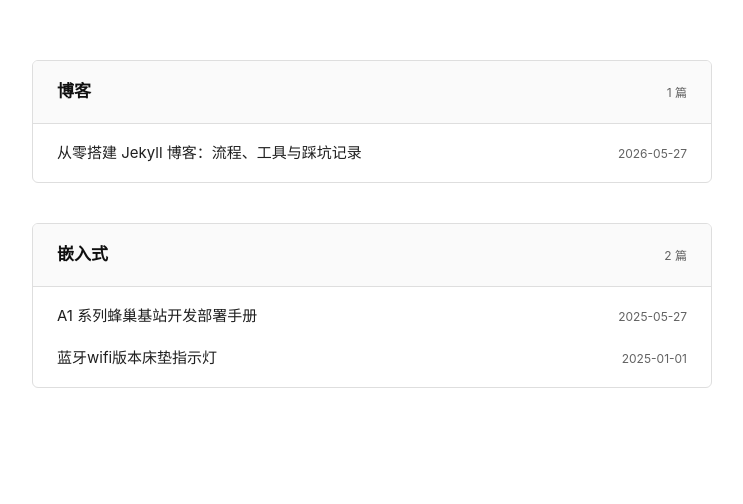
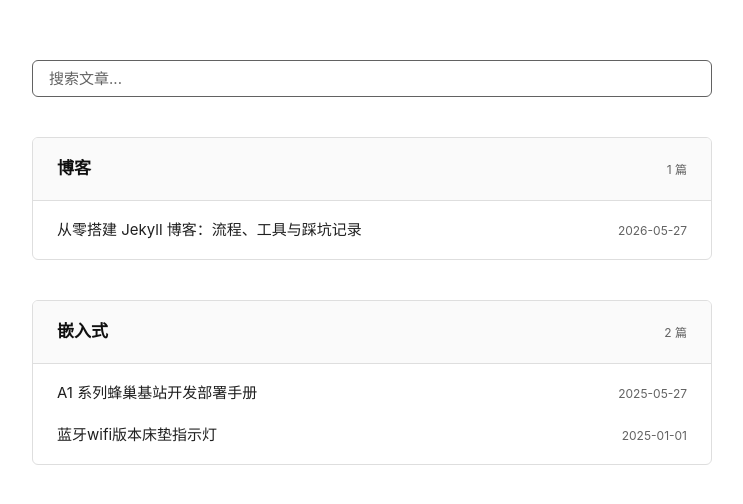
Before and after one commit to WuJaw/WuJaw.github.io, a Jekyll site: the page built from index.html, in a window 1280 px wide. Shown: the top 504 px of the page, without its empty margins (268-1011 px from the left). Built offline with Jekyll 4.4.1, drawn with Linux system fonts in a browser that asks for light colours.

Commit message:
添加搜索框：实时过滤文章标题和分类

```diff
--- a/_layouts/default.html
+++ b/_layouts/default.html
@@ -60,6 +60,37 @@
     max-width: 720px;
     margin: 0 auto;
     padding: 60px 20px 40px;
+  }
+
+  /* ========== 搜索框 ========== */
+  .search-box {
+    margin-bottom: var(--space-xl);
+  }
+
+  .search-input {
+    width: 100%;
+    padding: var(--space-sm) var(--space-md);
+    font-size: var(--fs-body);
+    font-family: inherit;
+    border: 1px solid var(--line);
+    border-radius: var(--radius);
+    background: var(--bg);
+    color: var(--ink);
+    outline: none;
+    transition: border-color 0.15s;
+  }
+
+  .search-input:focus {
+    border-color: var(--quiet);
+  }
+
+  .search-input::placeholder {
+    color: var(--quiet);
+  }
+
+  .cat-card.hidden,
+  .cat-articles li.hidden {
+    display: none;
   }
 
   /* ========== 分类索引页 ========== */
--- a/index.html
+++ b/index.html
@@ -2,19 +2,23 @@
 layout: default
 title: 文章
 ---
+<div class="search-box">
+  <input type="text" class="search-input" id="search" placeholder="搜索文章..." autofocus>
+</div>
+
 <div class="category-index">
   {% assign sorted_cats = site.categories | sort %}
   {% for category in sorted_cats %}
     {% assign cat_name = category[0] %}
     {% assign cat_posts = category[1] | sort: "date" | reverse %}
-  <div class="cat-card">
+  <div class="cat-card" data-category="{{ cat_name | escape }}">
     <div class="cat-card-header">
       <span class="cat-name">{{ cat_name }}</span>
       <span class="cat-count">{{ cat_posts | size }} 篇</span>
     </div>
     <ul class="cat-articles">
       {% for post in cat_posts %}
-      <li>
+      <li data-title="{{ post.title | escape }}" data-category="{{ cat_name | escape }}">
         <a href="{{ post.url | prepend: site.baseurl }}">{{ post.title }}</a>
         <span class="cat-date">{{ post.date | date: "%Y-%m-%d" }}</span>
       </li>
```
Also changed, not shown: other parts of index.html (+34 -0 lines).
